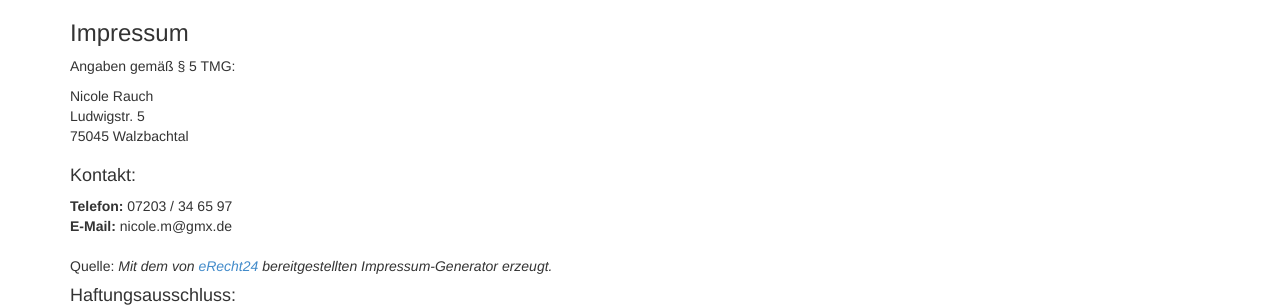
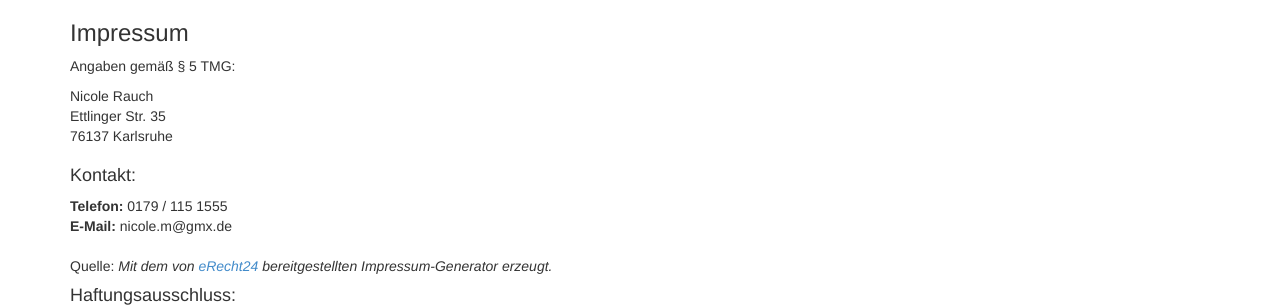
Before and after one commit to NicoleRauch/BusinessWebsite, a Jekyll site: the page built from jekyll/impressum.html, in a window 1280 px wide and 1177 px high. Shown: the part 190-497 px from the top of the window. Built offline with Jekyll 4.4.1, drawn with Linux system fonts in a browser that asks for light colours; nearby versions of some CDN libraries; library files that are not in the unit come from our copies.

Commit message:
Adressänderung

```diff
--- a/jekyll/impressum.html
+++ b/jekyll/impressum.html
@@ -6,11 +6,11 @@ layout: default
 <p>Angaben gemäß § 5 TMG:</p>
 <address>
     Nicole Rauch <br/>
-    Ludwigstr. 5 <br/>
-    75045 Walzbachtal
+    Ettlinger Str. 35 <br/>
+    76137 Karlsruhe
 </address>
 <h4>Kontakt:</h4>
-<address><strong>Telefon:</strong> 07203 / 34 65 97 <br/><strong>E-Mail:</strong> nicole.m@gmx.de</address>
+<address><strong>Telefon:</strong> 0179 / 115 1555 <br/><strong>E-Mail:</strong> nicole.m@gmx.de</address>
 <p>Quelle: <em>Mit dem von <a rel="nofollow" href="http://www.e-recht24.de">eRecht24</a> bereitgestellten Impressum-Generator erzeugt.</em></p>
 <h4>Haftungsausschluss:</h4>
 <p><strong>Haftung für Inhalte</strong></p>
--- a/jekyll/index.html
+++ b/jekyll/index.html
@@ -31,7 +31,7 @@ layout: default
 <h2>Kontakt</h2>
 
 <p>Nicole Rauch<br>
-    Ludwigstr. 5<br>
-    75045 Walzbachtal<br>
+    Ettlinger Str. 35<br>
+    76137 Karlsruhe<br>
     Tel: 0179 - 115 1555<br>
     Mail: info@nicole-rauch.de</p>
```
